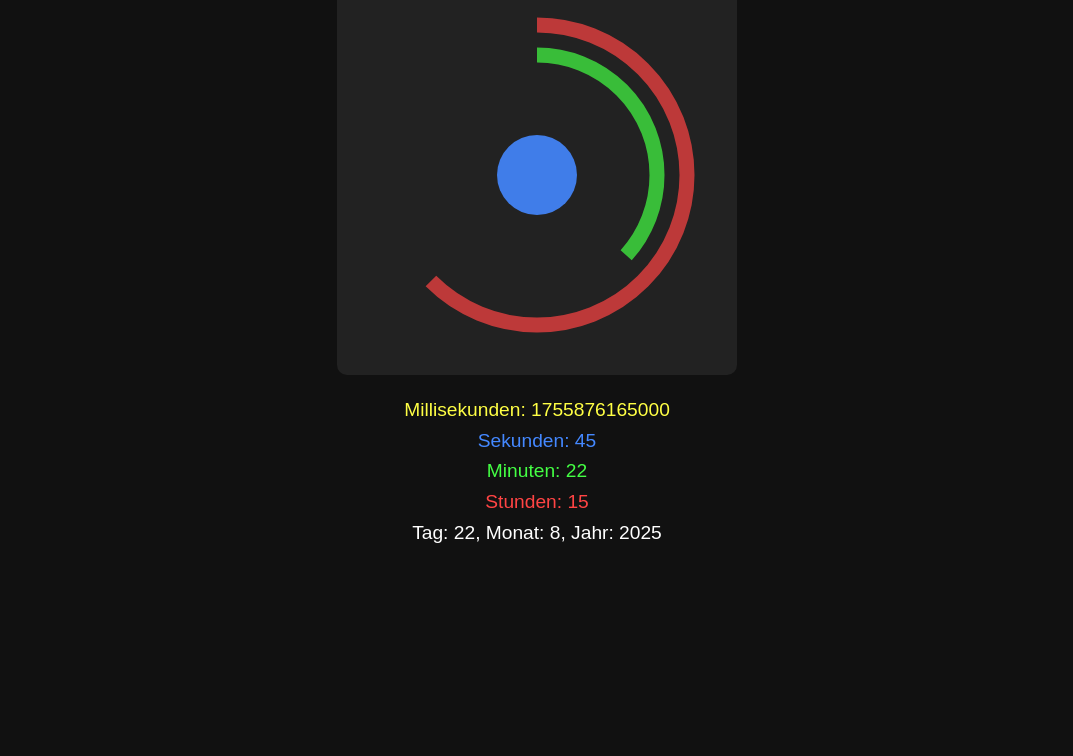
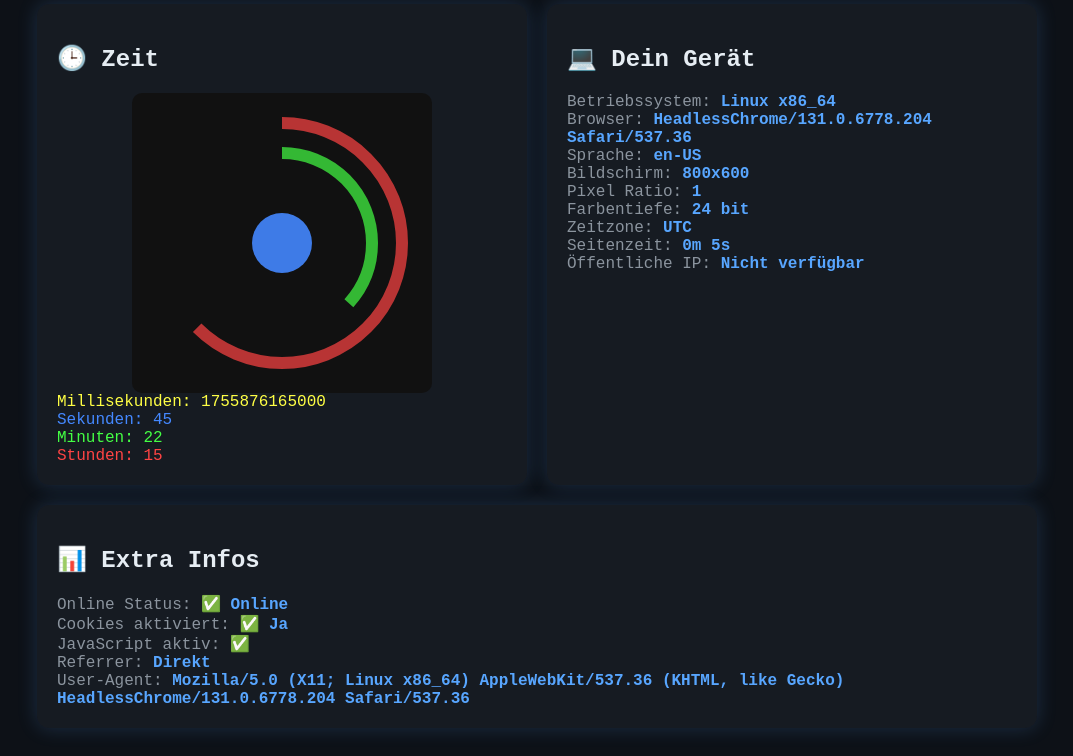
Before and after one commit to jarlet753/web, a plain HTML site: page time.html in a window 1280 px wide. Shown: the part 105-861 px from the top of the page, without its empty margins (103-1176 px from the left). Before the commit the page ends 800 px from the top, so only its background shows below. Drawn offline with Linux system fonts and the light colour scheme; no server answers.

Commit message:
Update time.html

```diff
--- a/time.html
+++ b/time.html
@@ -2,25 +2,60 @@
 <html lang="de">
 <head>
 <meta charset="UTF-8">
-<title>Live Zeitanzeige</title>
+<title>Geiles Zeit & Info Dashboard</title>
 <style>
   body {
-    background: #111;
-    color: #fff;
-    font-family: Arial, sans-serif;
-    text-align: center;
+    background: #0d1117;
+    color: #e6edf3;
+    font-family: "Courier New", monospace;
+    display: flex;
+    flex-direction: column;
+    align-items: center;
+    padding: 20px;
   }
+  h1 {
+    color: #58a6ff;
+    margin-bottom: 20px;
+    text-shadow: 0 0 10px #58a6ff;
+  }
+  .container {
+    display: flex;
+    gap: 20px;
+    flex-wrap: wrap;
+    justify-content: center;
+    width: 100%;
+    max-width: 1000px;
+  }
+  .card {
+    background: #161b22;
+    border-radius: 12px;
+    padding: 20px;
+    flex: 1 1 300px;
+    min-width: 280px;
+    box-shadow: 0 0 20px rgba(88,166,255,0.2);
+    opacity: 0;
+    transform: translateY(30px);
+    animation: fadeInUp 1s forwards;
+  }
+  .card:nth-child(1) { animation-delay: 0.2s; }
+  .card:nth-child(2) { animation-delay: 0.4s; }
+  .card:nth-child(3) { animation-delay: 0.6s; }
+
+  @keyframes fadeInUp {
+    to {
+      opacity: 1;
+      transform: translateY(0);
+    }
+  }
+
   canvas {
     display: block;
-    margin: 20px auto;
-    background: #222;
+    margin: 0 auto;
+    background: #111;
     border-radius: 10px;
   }
-  #zeitText {
-    margin-top: 20px;
-    font-size: 1.2em;
-    line-height: 1.6em;
-  }
+  .label { color: #8b949e; }
+  .value { color: #58a6ff; font-weight: bold; }
   .red { color: #ff4444; }
   .green { color: #44ff44; }
   .blue { color: #4488ff; }
@@ -28,15 +63,47 @@
 </style>
 </head>
 <body>
-<h1>Live Zeitanzeige</h1>
-<canvas id="clockCanvas" width="400" height="400"></canvas>
-<div id="zeitText"></div>
+<h1>⚡ Zeit & System Dashboard ⚡</h1>
+
+<div class="container">
+  <!-- Zeit-Panel -->
+  <div class="card">
+    <h2>🕒 Zeit</h2>
+    <canvas id="clockCanvas" width="300" height="300"></canvas>
+    <div id="zeitText"></div>
+  </div>
+
+  <!-- System-Infos -->
+  <div class="card">
+    <h2>💻 Dein Gerät</h2>
+    <div><span class="label">Betriebssystem:</span> <span id="os" class="value"></span></div>
+    <div><span class="label">Browser:</span> <span id="browser" class="value"></span></div>
+    <div><span class="label">Sprache:</span> <span id="language" class="value"></span></div>
+    <div><span class="label">Bildschirm:</span> <span id="screen" class="value"></span></div>
+    <div><span class="label">Pixel Ratio:</span> <span id="dpr" class="value"></span></div>
+    <div><span class="label">Farbentiefe:</span> <span id="depth" class="value"></span></div>
+    <div><span class="label">Zeitzone:</span> <span id="timezone" class="value"></span></div>
+    <div><span class="label">Seitenzeit:</span> <span id="pageTime" class="value"></span></div>
+    <div><span class="label">Öffentliche IP:</span> <span id="ip" class="value"></span></div>
+  </div>
+
+  <!-- Extra Infos -->
+  <div class="card">
+    <h2>📊 Extra Infos</h2>
+    <div><span class="label">Online Status:</span> <span id="online" class="value"></span></div>
+    <div><span class="label">Cookies aktiviert:</span> <span id="cookies" class="value"></span></div>
+    <div><span class="label">JavaScript aktiv:</span> <span class="value">✅</span></div>
+    <div><span class="label">Referrer:</span> <span id="referrer" class="value"></span></div>
+    <div><span class="label">User-Agent:</span> <span id="ua" class="value"></span></div>
+  </div>
+</div>
 
 <script>
+/* === Zeit / Canvas === */
 const canvas = document.getElementById('clockCanvas');
 const ctx = canvas.getContext('2d');
 const radius = canvas.width / 2;
-ctx.translate(radius, radius); // Zentrum setzen
+ctx.translate(radius, radius);
 
 function drawClock() {
     const now = new Date();
@@ -46,31 +113,24 @@ function drawClock() {
     const min = now.getMinutes();
     const hour = now.getHours();
 
-    // Hintergrund löschen
     ctx.clearRect(-radius, -radius, canvas.width, canvas.height);
 
-    // Stundenkreis
-    drawCircle(hour / 24, 150, 'rgba(255, 68, 68, 0.7)', 15);
-    // Minutenkreis
-    drawCircle(min / 60, 120, 'rgba(68, 255, 68, 0.7)', 15);
-    // Millisekundenkreis
-    drawCircle(ms / 1000, 90, 'rgba(255, 255, 68, 0.7)', 10);
+    drawCircle(hour / 24, 120, 'rgba(255, 68, 68, 0.7)', 12);   // Stunden
+    drawCircle(min / 60, 90, 'rgba(68, 255, 68, 0.7)', 12);     // Minuten
+    drawCircle(ms / 1000, 60, 'rgba(255, 255, 68, 0.7)', 8);    // Millisekunden
 
-    // Sekunden-Kreis als gefüllter Punkt (blinkt im Sekundentakt)
-    if (ms < 500) { // 500ms an, 500ms aus
+    if (ms < 500) { // Sekunden Blinker
         ctx.beginPath();
-        ctx.arc(0, 0, 40, 0, 2 * Math.PI);
+        ctx.arc(0, 0, 30, 0, 2 * Math.PI);
         ctx.fillStyle = 'rgba(68, 136, 255, 0.9)';
         ctx.fill();
     }
 
-    // Textanzeige mit Farben
     document.getElementById('zeitText').innerHTML =
         `<span class="yellow">Millisekunden: ${millis}</span><br>` +
         `<span class="blue">Sekunden: ${sec}</span><br>` +
         `<span class="green">Minuten: ${min}</span><br>` +
-        `<span class="red">Stunden: ${hour}</span><br>` +
-        `Tag: ${now.getDate()}, Monat: ${now.getMonth() + 1}, Jahr: ${now.getFullYear()}`;
+        `<span class="red">Stunden: ${hour}</span>`;
 }
 
 function drawCircle(fraction, r, color, width) {
@@ -83,7 +143,44 @@ function drawCircle(fraction, r, color, width) {
     ctx.stroke();
 }
 
-setInterval(drawClock, 20); // ~50 FPS
+setInterval(drawClock, 20);
+
+/* === System-Infos === */
+document.getElementById("os").textContent = navigator.platform || "Unbekannt";
+document.getElementById("browser").textContent = navigator.userAgent.split(") ").pop();
+document.getElementById("language").textContent = navigator.language;
+document.getElementById("screen").textContent = `${screen.width}x${screen.height}`;
+document.getElementById("dpr").textContent = window.devicePixelRatio;
+document.getElementById("depth").textContent = screen.colorDepth + " bit";
+document.getElementById("timezone").textContent = Intl.DateTimeFormat().resolvedOptions().timeZone;
+document.getElementById("referrer").textContent = document.referrer || "Direkt";
+document.getElementById("ua").textContent = navigator.userAgent;
+
+/* Online-Status */
+function updateOnline() {
+  document.getElementById("online").textContent = navigator.onLine ? "✅ Online" : "❌ Offline";
+}
+updateOnline();
+window.addEventListener("online", updateOnline);
+window.addEventListener("offline", updateOnline);
+
+/* Cookies */
+document.getElementById("cookies").textContent = navigator.cookieEnabled ? "✅ Ja" : "❌ Nein";
+
+/* Seitenzeit */
+let startTime = Date.now();
+setInterval(() => {
+    let diff = Math.floor((Date.now() - startTime) / 1000);
+    let min = Math.floor(diff / 60);
+    let sec = diff % 60;
+    document.getElementById("pageTime").textContent = `${min}m ${sec}s`;
+}, 1000);
+
+/* Öffentliche IP */
+fetch("https://api.ipify.org?format=json")
+  .then(res => res.json())
+  .then(data => { document.getElementById("ip").textContent = data.ip; })
+  .catch(() => { document.getElementById("ip").textContent = "Nicht verfügbar"; });
 </script>
 </body>
 </html>
```
